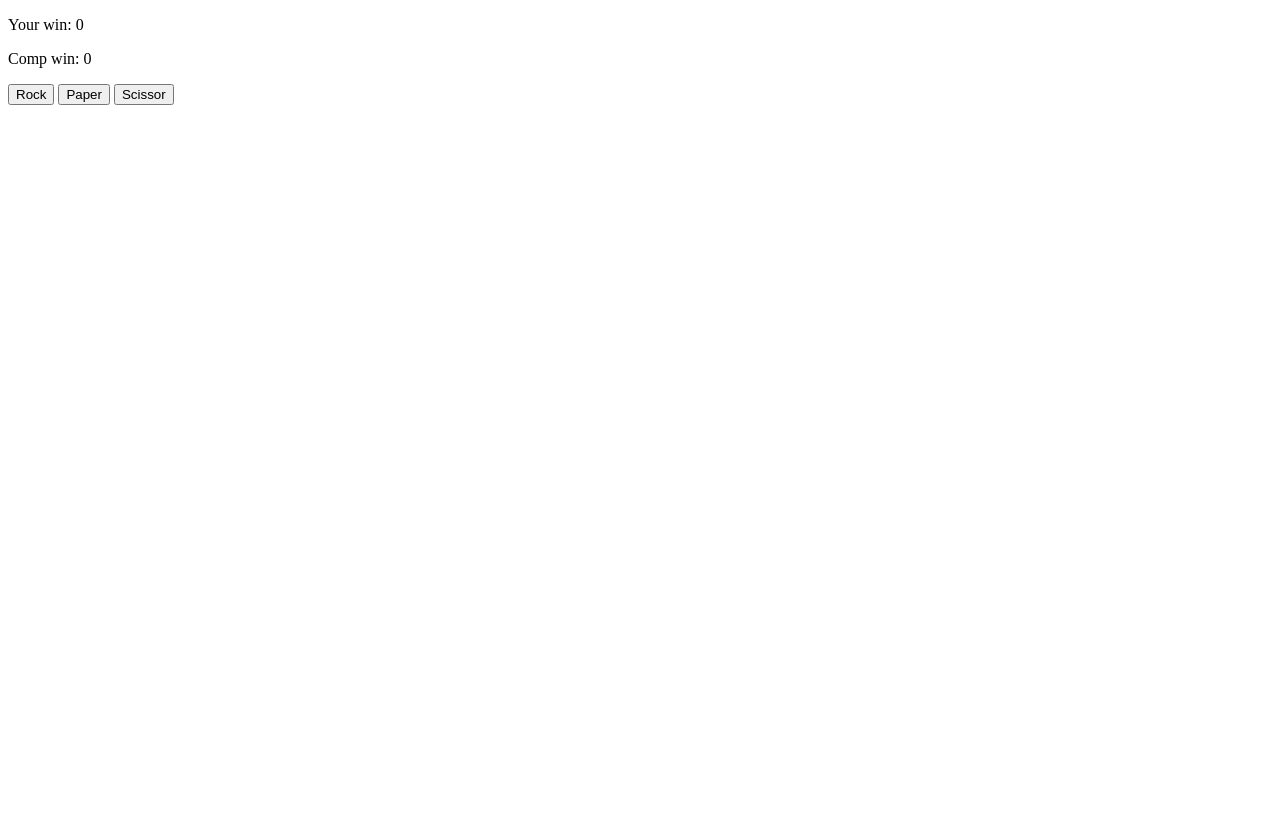
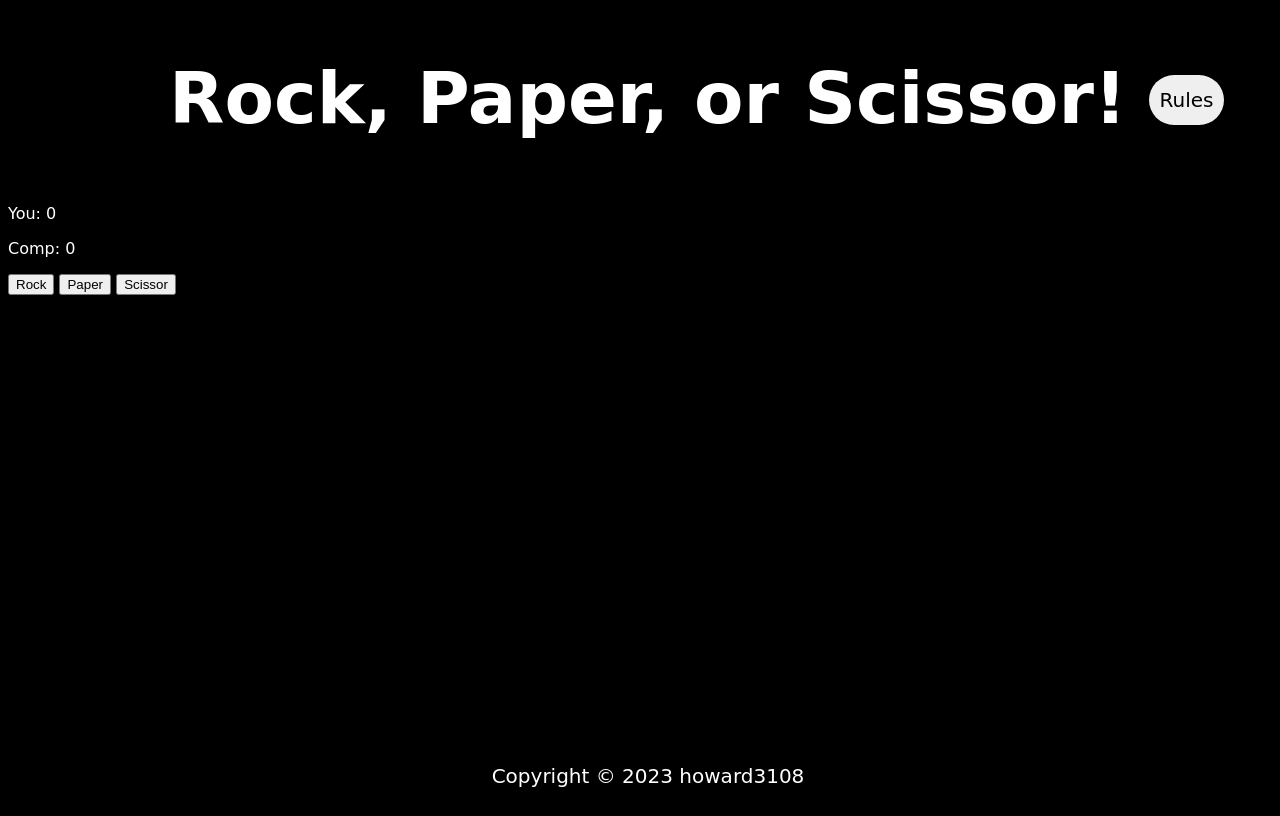
Before and after one commit to howard3108/odin-project-rock-paper-scissor, a plain HTML site: page index.html in a window 1280 px wide. Drawn offline with Linux system fonts and the light colour scheme; a web font is replaced by a local one.

Commit message:
feat: added css and updated html to incorporate more button/text

```diff
--- a/index.html
+++ b/index.html
@@ -8,21 +8,38 @@
   >
   <meta http-equiv="X-UA-Compatible" content="ie=edge">
   <script src="index.js" async></script>
+  <link rel="preconnect" href="https://fonts.googleapis.com">
+  <link rel="preconnect" href="https://fonts.gstatic.com" crossorigin>
+  <link href="https://fonts.googleapis.com/css2?family=New+Rocker&display=swap" rel="stylesheet">
+  <link rel="stylesheet" href="style.css">
   <title>Rock paper scissor</title>
 </head>
 <body>
-  <div>
+  <header>
+    <h1>Rock, Paper, or Scissor!</h1>
+    <button>Rules</button>
+  </header>
+  <main>
+    <div class="score-board">
+      <div class="win-block">
         <p>
-      Your win: <span id="win-score">0</span>
+          You: <span id="win-score">0</span>
         </p>
       </div>
-  <div>
+      <div class="lose-block">
         <p>
-      Comp win: <span id="lose-score">0</span>
+          Comp: <span id="lose-score">0</span>
         </p>
       </div>
+    </div>
+    <div class="button-choices">
       <button class="choices" id="rock">Rock</button>
       <button class="choices" id="paper">Paper</button>
       <button class="choices" id="scissor">Scissor</button>
+    </div>
+  </main>
+  <footer>
+    <p>Copyright © 2023 howard3108</p>
+  </footer>
 </body>
 </html>
--- a/index.js
+++ b/index.js
@@ -1,4 +1,4 @@
-// wait till window loads
+// wait till window loads or else querySelector wont be able to find the HTML element
 window.onload = () => {
   // variables
   const rock = document.querySelector('#rock')
@@ -6,19 +6,19 @@ window.onload = () => {
   const scissor = document.querySelector('#scissor')
 
   // add event listener to click and playRound
-    rock.addEventListener("click", e => {
+  rock.addEventListener('click', e => {
     playRound('rock', getComputerChoice())
 
     // reset game if comp or user win 5 times
     resetGame()
   })
-    paper.addEventListener("click", e => {
+  paper.addEventListener('click', e => {
     playRound('paper', getComputerChoice())
 
     // reset game if comp or user win 5 times
     resetGame()
   })
-    scissor.addEventListener("click", e => {
+  scissor.addEventListener('click', e => {
     playRound('scissor', getComputerChoice())
 
     // reset game if comp or user win 5 times
@@ -47,31 +47,42 @@ function playRound(playerSelection, computerSelection) {
   const loseScore = document.querySelector('#lose-score')
 
   // add logic to increase score when user loses or wins
-    if (playerSelection === 'rock' && computerSelection === 'scissor' || playerSelection === 'scissor' && computerSelection === 'paper' || playerSelection === 'paper' && computerSelection === 'rock') {
+  if (playerSelection === 'rock' && computerSelection === 'scissor' ||
+    playerSelection === 'scissor' && computerSelection === 'paper' ||
+    playerSelection === 'paper' && computerSelection === 'rock') {
+
     // select the winScore's innerText convert it to int and add 1
     winScore.innerText = +winScore.innerText + 1
-    } else if (playerSelection === 'rock' && computerSelection === 'paper' || playerSelection === 'paper' && computerSelection === 'scissor' || playerSelection === 'scissor' && computerSelection === 'rock'){
+
+  } else if (playerSelection === 'rock' && computerSelection === 'paper' ||
+    playerSelection === 'paper' && computerSelection === 'scissor' ||
+    playerSelection === 'scissor' && computerSelection === 'rock') {
+
     // select the loseScore's innerText convert it to int and add 1
     loseScore.innerText = +loseScore.innerText + 1
+
+  } else {
+    console.log('Tied')
   }
 }
 
 // reset game when user or comp hit 5 games won
 function resetGame() {
+
   // constants
-    const winScore = document.querySelector('#win-score');
-    const loseScore = document.querySelector('#lose-score');
-    let winScoreText = parseInt(document.querySelector('#win-score').innerText);
-    let loseScoreText = parseInt(document.querySelector('#lose-score').innerText);
+  const winScore = document.querySelector('#win-score')
+  const loseScore = document.querySelector('#lose-score')
+  let winScoreText = parseInt(document.querySelector('#win-score').innerText)
+  let loseScoreText = parseInt(document.querySelector('#lose-score').innerText)
 
   // if comp or user win 5, alert user and reset score
   if (winScoreText >= 5) {
-        alert(`You win! ${winScoreText} to ${loseScoreText}`);
-        winScore.innerText = '0';
-        loseScore.innerText = '0';
+    alert(`You win! ${winScoreText} to ${loseScoreText}`)
+    winScore.innerText = '0'
+    loseScore.innerText = '0'
   } else if (loseScoreText >= 5) {
-        alert(`You lose! ${loseScoreText} to ${winScoreText}`);
-        winScore.innerText = '0';
-        loseScore.innerText = '0';
+    alert(`You lose! ${loseScoreText} to ${winScoreText}`)
+    winScore.innerText = '0'
+    loseScore.innerText = '0'
   }
 }
--- /dev/null
+++ b/style.css
@@ -0,0 +1,42 @@
+body {
+  background-color: black;
+  color: white;
+  width: 100%;
+  height: 100vh;
+  font-family: 'New Rocker', cursive;
+  display: flex;
+  flex-direction: column;
+  justify-content: space-between;
+}
+
+header {
+  font-size: 36px;
+  text-align: center;
+  position: relative;
+}
+
+header > button {
+  border: none;
+  position: absolute;
+  right: 5%;
+  top: 67px;
+  border-radius: 50px;
+  height: 50px;
+  width: 75px;
+  font-family: 'New Rocker', cursive;
+  font-size: 20px;
+}
+
+header > button:hover {
+  border: 5px solid darkred;
+}
+
+
+main {
+  flex-grow: 2;
+}
+
+footer {
+  font-size: 20px;
+  text-align: center;
+}
```
Lines whose indentation alone changed are shown as unchanged.
